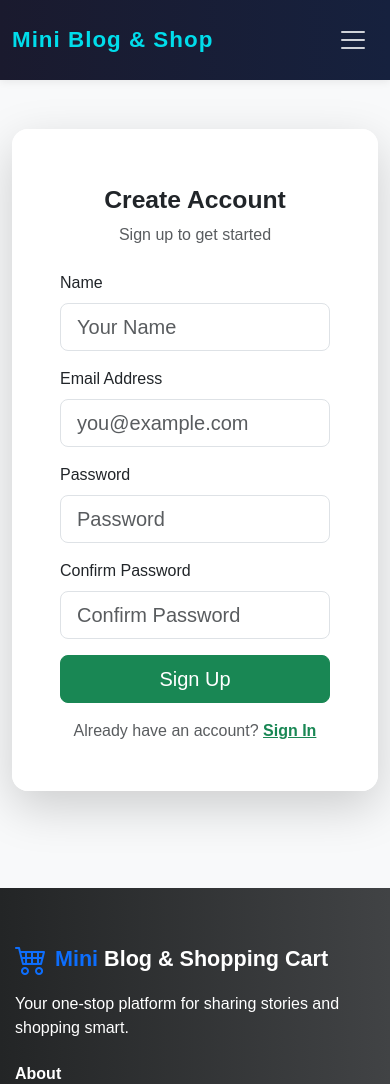
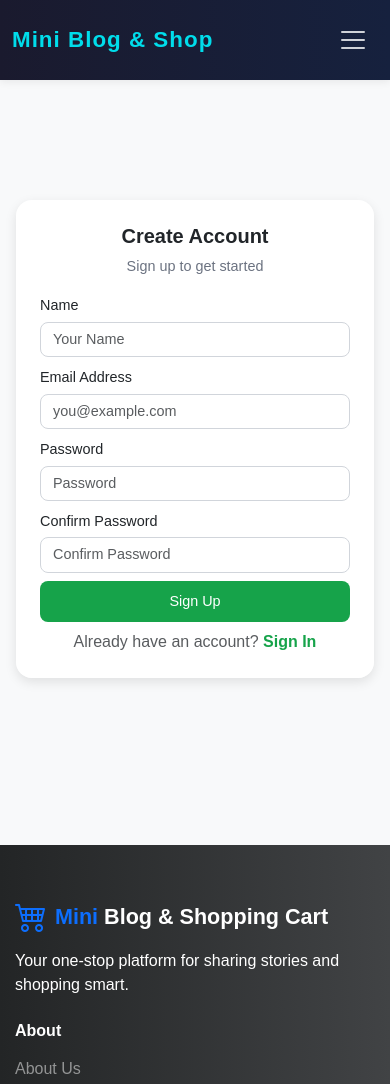
Before and after one commit to Aravinda-99/Mini_Blog_-_Shopping_Cart, a PHP site: page /register.php in a window 390 px wide. Shown: the top 1084 px of the page. Run offline with PHP 8.4, Linux system fonts and the light colour scheme.

Commit message:
fix log in and regisration img

```diff
--- a/Login/login.php
+++ b/Login/login.php
@@ -5,7 +5,7 @@
         <div class="row g-0">
             <!-- Left: Image -->
             <div class="col-md-6 d-none d-md-block" style="background: #f5f6fa;">
-                <img src="https://images.unsplash.com/photo-1506744038136-46273834b3fb?auto=format&fit=crop&w=600&q=80"
+                <img src="https://media.istockphoto.com/id/2175370570/photo/login-with-username-and-password-secure-access-to-users-personal-information-cyber-security.jpg?s=612x612&w=0&k=20&c=VA4nj5vYW2KVTnGDO5vV-2eDwJehmqPor8QHepT3NJ4="
                      alt="Login Visual" class="img-fluid h-100 w-100" style="object-fit: cover;">
             </div>
             <!-- Right: Form -->
--- a/register/register.php
+++ b/register/register.php
@@ -1,17 +1,141 @@
 <?php include '../includes/header.php'; ?>
 
-<div class="container d-flex justify-content-center align-items-center" style="min-height: 90vh;">
-    <div class="card shadow-lg border-0 rounded-4 overflow-hidden" style="max-width: 900px; width: 100%;">
+<style>
+    :root {
+        --primary-color: #16a34a;
+        --secondary-color: #f5f6fa;
+        --text-muted: #6b7280;
+        --card-shadow: 0 4px 12px rgba(0, 0, 0, 0.1);
+        --transition: all 0.3s ease;
+    }
+
+    .register-container {
+        min-height: 85vh;
+        display: flex;
+        justify-content: center;
+        align-items: center;
+        padding: 1rem;
+    }
+
+    .register-card {
+        max-width: 800px; /* Reduced from 900px */
+        width: 100%;
+        border: none;
+        border-radius: 1rem;
+        overflow: hidden;
+        box-shadow: var(--card-shadow);
+        transition: var(--transition);
+    }
+
+    .register-image {
+        height: 100%;
+        object-fit: cover;
+        background-color: var(--secondary-color);
+    }
+
+    .register-form-container {
+        padding: 2rem; /* Reduced from 5rem */
+        background-color: #fff;
+    }
+
+    .register-icon {
+        font-size: 1.5rem; /* Reduced from 2rem */
+        color: var(--primary-color);
+    }
+
+    .register-title {
+        font-size: 1.5rem; /* Reduced from 2rem */
+        font-weight: 700;
+        margin-bottom: 0.5rem;
+    }
+
+    .register-subtitle {
+        font-size: 0.9rem;
+        color: var(--text-muted);
+    }
+
+    .form-label {
+        font-size: 0.9rem;
+        font-weight: 500;
+        margin-bottom: 0.3rem;
+    }
+
+    .form-control {
+ grasa        padding: 0.5rem 0.75rem; /* Smaller padding */
+        font-size: 0.9rem;
+        border-radius: 0.5rem;
+        border: 1px solid #d1d5db;
+        transition: var(--transition);
+    }
+
+    .form-control:focus {
+        border-color: var(--primary-color);
+        box-shadow: 0 0 0 3px rgba(22, 163, 74, 0.1);
+        outline: none;
+    }
+
+    .btn-success {
+        background-color: var(--primary-color);
+        border: none;
+        padding: 0.6rem;
+        font-size: 0.9rem;
+        border-radius: 0.5rem;
+        transition: var(--transition);
+    }
+
+    .btn-success:hover {
+        background-color: #15803d;
+        transform: translateY(-2px);
+    }
+
+    .alert {
+        font-size: 0.85rem;
+        padding: 0.5rem;
+        margin-bottom: 1rem;
+        border-radius: 0.5rem;
+    }
+
+    .text-muted a {
+        color: var(--primary-color);
+        text-decoration: none;
+        font-weight: 600;
+    }
+
+    .text-muted a:hover {
+        text-decoration: underline;
+    }
+
+    @media (max-width: 767.98px) {
+        .register-card {
+            max-width: 100%;
+        }
+
+        .register-form-container {
+            padding: 1.5rem;
+        }
+
+        .register-title {
+            font-size: 1.25rem;
+        }
+
+        .register-image {
+            display: none; /* Hide image on small screens */
+        }
+    }
+</style>
+
+<div class="register-container">
+    <div class="register-card">
         <div class="row g-0">
-            <div class="col-md-6 d-none d-md-block" style="background: #f5f6fa;">
-                <img src="https://images.unsplash.com/photo-1506744038136-46273834b3fb?auto=format&fit=crop&w=600&q=80"
-                     alt="Register Visual" class="img-fluid h-100 w-100" style="object-fit: cover;">
+            <div class="col-md-6 d-none d-md-block">
+                <img src="https://media.istockphoto.com/id/2175370570/photo/login-with-username-and-password-secure-access-to-users-personal-information-cyber-security.jpg?s=612x612&w=0&k=20&c=VA4nj5vYW2KVTnGDO5vV-2eDwJehmqPor8QHepT3NJ4="
+                     alt="Register Visual" class="register-image" loading="lazy">
             </div>
-            <div class="col-md-6 bg-white p-5">
-                <div class="text-center mb-4">
-                    <span class="mb-2" style="font-size:2rem; color:#16a34a;"><i class="bi bi-leaf"></i></span>
-                    <h2 class="fw-bold mt-2">Create Account</h2>
-                    <p class="text-muted">Sign up to get started</p>
+            <div class="col-md-6 register-form-container">
+                <div class="text-center mb-3">
+                    <span class="register-icon"><i class="bi bi-leaf"></i></span>
+                    <h2 class="register-title">Create Account</h2>
+                    <p class="register-subtitle">Sign up to get started</p>
                 </div>
                 <?php
                 if (isset($_GET['error'])) {
@@ -24,7 +148,7 @@
                         echo 'Email already taken';
                     } else if ($_GET['error'] == 'sqlerror') {
                         echo 'Database error occurred';
-                    }  else if ($_GET['error'] == 'passwordMismatch') {
+                    } else if ($_GET['error'] == 'passwordMismatch') {
                         echo 'Passwords do not match';
                     }
                     echo '</div>';
@@ -34,27 +158,27 @@
                 }
                 ?>
                 <form action="process_register.php" method="POST">
-                    <div class="mb-3">
+                    <div class="mb-2">
                         <label for="name" class="form-label">Name</label>
-                        <input type="text" class="form-control form-control-lg" id="name" name="name" placeholder="Your Name" value="<?php echo isset($_POST['name']) ? htmlspecialchars($_POST['name']) : ''; ?>" required>
+                        <input type="text" class="form-control" id="name" name="name" placeholder="Your Name" value="<?php echo isset($_POST['name']) ? htmlspecialchars($_POST['name']) : ''; ?>" required>
                     </div>
-                    <div class="mb-3">
+                    <div class="mb-2">
                         <label for="email" class="form-label">Email Address</label>
-                        <input type="email" class="form-control form-control-lg" id="email" name="email" placeholder="you@example.com" value="<?php echo isset($_POST['email']) ? htmlspecialchars($_POST['email']) : ''; ?>" required>
+                        <input type="email" class="form-control" id="email" name="email" placeholder="you@example.com" value="<?php echo isset($_POST['email']) ? htmlspecialchars($_POST['email']) : ''; ?>" required>
                     </div>
-                    <div class="mb-3">
+                    <div class="mb-2">
                         <label for="password" class="form-label">Password</label>
-                        <input type="password" class="form-control form-control-lg" id="password" name="password" placeholder="Password" required>
+                        <input type="password" class="form-control" id="password" name="password" placeholder="Password" required>
                     </div>
-                     <div class="mb-3">
+                    <div class="mb-2">
                         <label for="confirm_password" class="form-label">Confirm Password</label>
-                        <input type="password" class="form-control form-control-lg" id="confirm_password" name="confirm_password" placeholder="Confirm Password" required>
+                        <input type="password" class="form-control" id="confirm_password" name="confirm_password" placeholder="Confirm Password" required>
                     </div>
-                    <div class="d-grid mb-3">
-                        <button type="submit" class="btn btn-success btn-lg">Sign Up</button>
+                    <div class="d-grid mb-2">
+                        <button type="submit" class="btn btn-success">Sign Up</button>
                     </div>
                     <div class="text-center">
-                        <span class="text-muted">Already have an account? <a href="../login/login.php" class="text-success fw-bold">Sign In</a></span>
+                        <span class="text-muted">Already have an account? <a href="../login/login.php">Sign In</a></span>
                     </div>
                 </form>
             </div>
```
